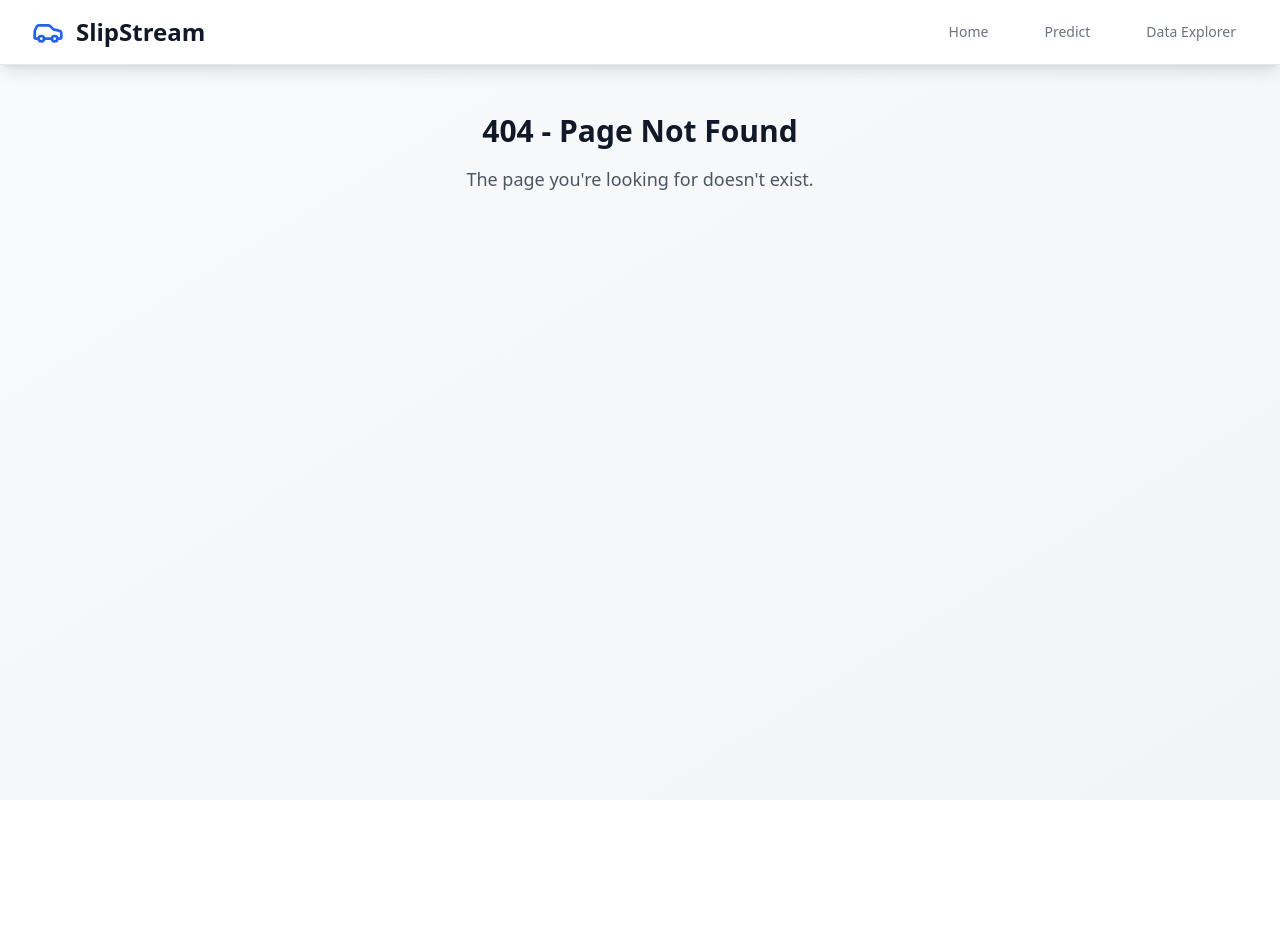
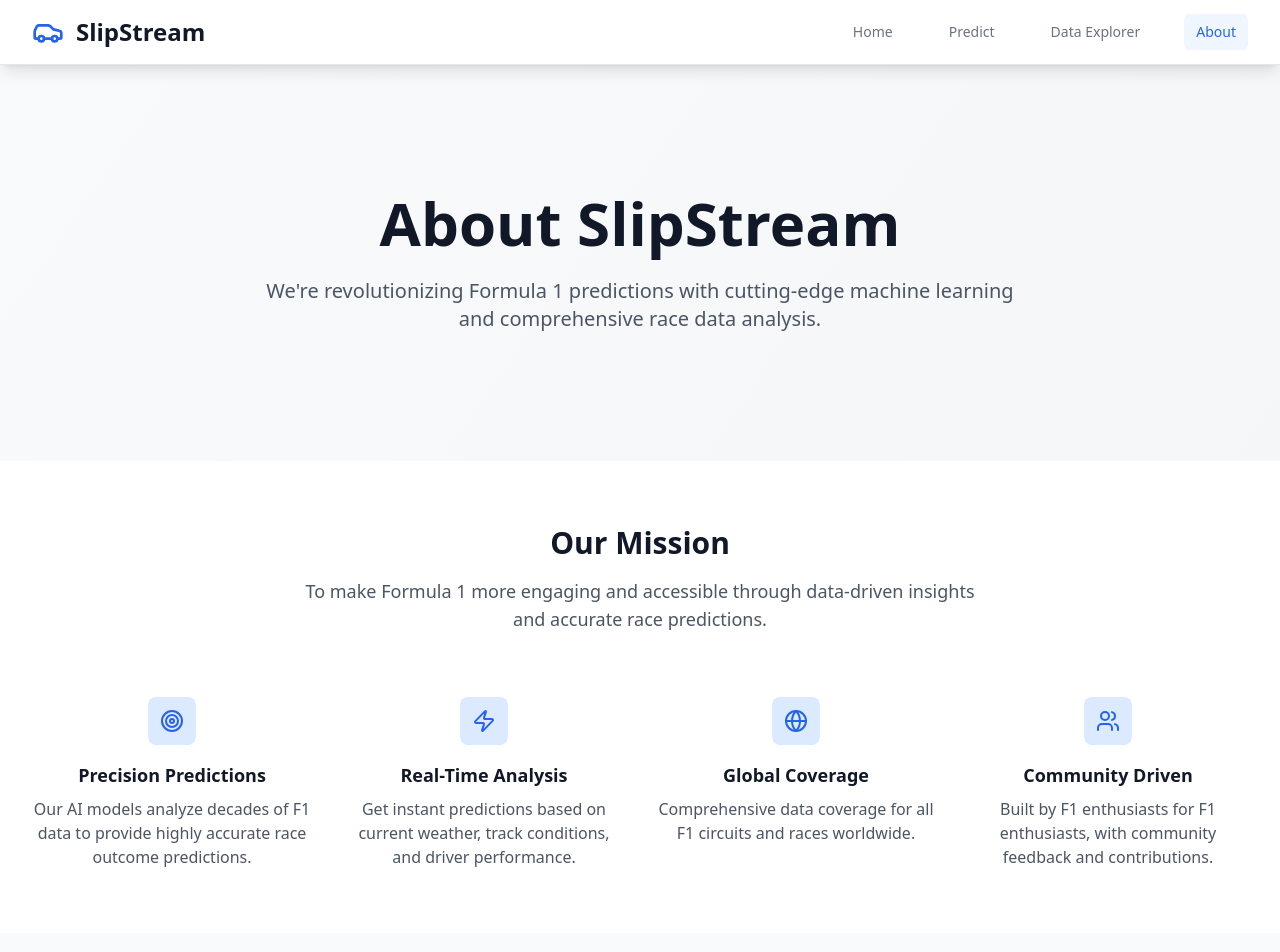
Before and after one commit to aayushh-patell/SlipStream, a React (Vite) app: page /about in a window 1280 px wide. Before the commit this address had no page. Shown: the top 952 px of the page. Before the commit the page ends 800 px from the top, so only its background shows below. Built offline with nearby package versions, Linux system fonts and the light colour scheme.

Commit message:
Add About page with team information and utility functions

```diff
--- a/src/App.tsx
+++ b/src/App.tsx
@@ -3,6 +3,7 @@ import Navigation from "./components/Navigation";
 import Home from "./pages/Home";
 import Predict from "./pages/Predict";
 import DataExplorer from "./pages/DataExplorer";
+import About from "./pages/About";
 
 const App = () => (
   <BrowserRouter>
@@ -13,6 +14,7 @@ const App = () => (
           <Route path="/" element={<Home />} />
           <Route path="/predict" element={<Predict />} />
           <Route path="/data" element={<DataExplorer />} />
+          <Route path="/about" element={<About />} />
           <Route path="*" element={<NotFound />} />
         </Routes>
       </main>
--- a/src/components/Navigation.tsx
+++ b/src/components/Navigation.tsx
@@ -47,6 +47,16 @@ const Navigation = () => {
             >
               Data Explorer
             </Link>
+            <Link
+              to="/about"
+              className={`px-3 py-2 rounded-md text-sm font-medium transition-colors ${
+                isActive('/about')
+                  ? 'text-blue-600 bg-blue-50'
+                  : 'text-gray-500 hover:text-gray-900'
+              }`}
+            >
+              About
+            </Link>
           </nav>
         </div>
       </div>
--- /dev/null
+++ b/src/lib/utils.ts
@@ -0,0 +1,5 @@
+import { type ClassValue, clsx } from "clsx";
+
+export function cn(...inputs: ClassValue[]) {
+  return clsx(inputs);
+}
--- /dev/null
+++ b/src/pages/About.tsx
@@ -0,0 +1,158 @@
+import { Users, Target, Zap, Globe } from "lucide-react";
+
+const About = () => {
+  const features = [
+    {
+      icon: Target,
+      title: "Precision Predictions",
+      description: "Our AI models analyze decades of F1 data to provide highly accurate race outcome predictions."
+    },
+    {
+      icon: Zap,
+      title: "Real-Time Analysis",
+      description: "Get instant predictions based on current weather, track conditions, and driver performance."
+    },
+    {
+      icon: Globe,
+      title: "Global Coverage",
+      description: "Comprehensive data coverage for all F1 circuits and races worldwide."
+    },
+    {
+      icon: Users,
+      title: "Community Driven",
+      description: "Built by F1 enthusiasts for F1 enthusiasts, with community feedback and contributions."
+    }
+  ];
+
+  const team = [
+    {
+      name: "Alex Chen",
+      role: "Lead Data Scientist",
+      description: "PhD in Machine Learning with 8+ years in sports analytics"
+    },
+    {
+      name: "Sarah Johnson",
+      role: "F1 Data Analyst",
+      description: "Former F1 team analyst with deep understanding of race dynamics"
+    },
+    {
+      name: "Marcus Rodriguez",
+      role: "Backend Engineer",
+      description: "Specialized in high-performance data processing and API development"
+    },
+    {
+      name: "Emily Zhang",
+      role: "Frontend Developer",
+      description: "UI/UX expert focused on creating intuitive data visualization experiences"
+    }
+  ];
+
+  return (
+    <div className="min-h-screen bg-gradient-to-br from-gray-50 to-gray-100">
+      {/* Hero Section */}
+      <div className="py-24 sm:py-32">
+        <div className="max-w-7xl mx-auto px-4 sm:px-6 lg:px-8">
+          <div className="text-center">
+            <h1 className="text-4xl font-bold text-gray-900 sm:text-6xl">
+              About SlipStream
+            </h1>
+            <p className="mt-6 text-xl text-gray-600 max-w-3xl mx-auto">
+              We're revolutionizing Formula 1 predictions with cutting-edge machine learning
+              and comprehensive race data analysis.
+            </p>
+          </div>
+        </div>
+      </div>
+
+      {/* Mission Section */}
+      <div className="py-16 bg-white">
+        <div className="max-w-7xl mx-auto px-4 sm:px-6 lg:px-8">
+          <div className="text-center mb-16">
+            <h2 className="text-3xl font-bold text-gray-900">Our Mission</h2>
+            <p className="mt-4 text-lg text-gray-600 max-w-2xl mx-auto">
+              To make Formula 1 more engaging and accessible through data-driven insights
+              and accurate race predictions.
+            </p>
+          </div>
+
+          <div className="grid grid-cols-1 md:grid-cols-2 lg:grid-cols-4 gap-8">
+            {features.map((feature, index) => (
+              <div key={index} className="text-center">
+                <div className="flex justify-center mb-4">
+                  <div className="h-12 w-12 bg-blue-100 rounded-lg flex items-center justify-center">
+                    <feature.icon className="h-6 w-6 text-blue-600" />
+                  </div>
+                </div>
+                <h3 className="text-lg font-semibold text-gray-900 mb-2">{feature.title}</h3>
+                <p className="text-gray-600">{feature.description}</p>
+              </div>
+            ))}
+          </div>
+        </div>
+      </div>
+
+      {/* Team Section */}
+      <div className="py-16 bg-gray-50">
+        <div className="max-w-7xl mx-auto px-4 sm:px-6 lg:px-8">
+          <div className="text-center mb-16">
+            <h2 className="text-3xl font-bold text-gray-900">Meet Our Team</h2>
+            <p className="mt-4 text-lg text-gray-600">
+              Passionate professionals combining F1 expertise with technical excellence
+            </p>
+          </div>
+
+          <div className="grid grid-cols-1 md:grid-cols-2 lg:grid-cols-4 gap-8">
+            {team.map((member, index) => (
+              <div key={index} className="bg-white rounded-lg shadow-lg p-6 text-center">
+                <div className="h-20 w-20 bg-gradient-to-r from-blue-500 to-blue-600 rounded-full mx-auto mb-4 flex items-center justify-center">
+                  <span className="text-white text-xl font-bold">
+                    {member.name.split(' ').map(n => n[0]).join('')}
+                  </span>
+                </div>
+                <h3 className="text-lg font-semibold text-gray-900 mb-1">{member.name}</h3>
+                <p className="text-blue-600 font-medium mb-3">{member.role}</p>
+                <p className="text-gray-600 text-sm">{member.description}</p>
+              </div>
+            ))}
+          </div>
+        </div>
+      </div>
+
+      {/* Technology Section */}
+      <div className="py-16 bg-white">
+        <div className="max-w-7xl mx-auto px-4 sm:px-6 lg:px-8">
+          <div className="text-center mb-16">
+            <h2 className="text-3xl font-bold text-gray-900">Our Technology</h2>
+            <p className="mt-4 text-lg text-gray-600 max-w-3xl mx-auto">
+              Built with modern technologies and powered by advanced machine learning algorithms
+              to deliver the most accurate F1 predictions possible.
+            </p>
+          </div>
+
+          <div className="grid grid-cols-1 md:grid-cols-3 gap-8">
+            <div className="text-center">
+              <h3 className="text-lg font-semibold text-gray-900 mb-4">Machine Learning</h3>
+              <p className="text-gray-600">
+                Advanced neural networks and ensemble methods trained on historical F1 data
+              </p>
+            </div>
+            <div className="text-center">
+              <h3 className="text-lg font-semibold text-gray-900 mb-4">Real-Time Data</h3>
+              <p className="text-gray-600">
+                Live weather feeds, track conditions, and performance metrics integration
+              </p>
+            </div>
+            <div className="text-center">
+              <h3 className="text-lg font-semibold text-gray-900 mb-4">Cloud Infrastructure</h3>
+              <p className="text-gray-600">
+                Scalable cloud architecture ensuring fast predictions and reliable service
+              </p>
+            </div>
+          </div>
+        </div>
+      </div>
+    </div>
+  );
+};
+
+export default About;
```
